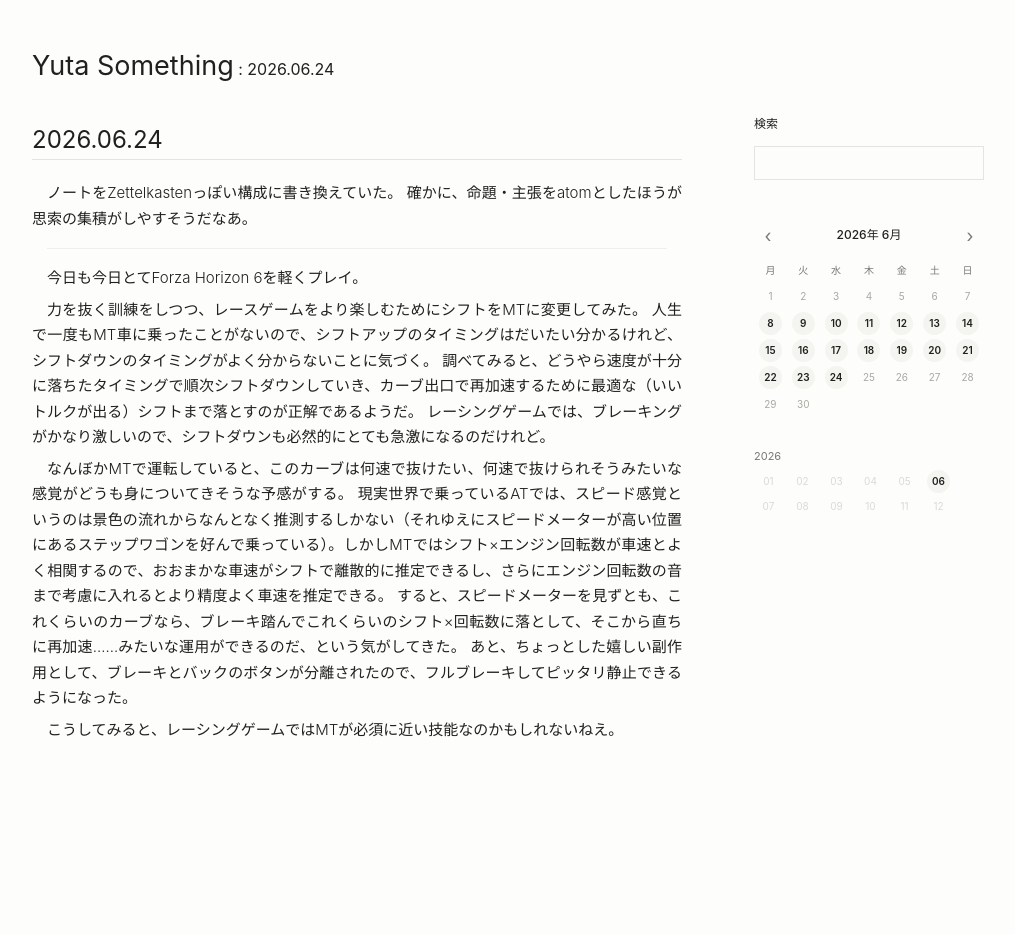
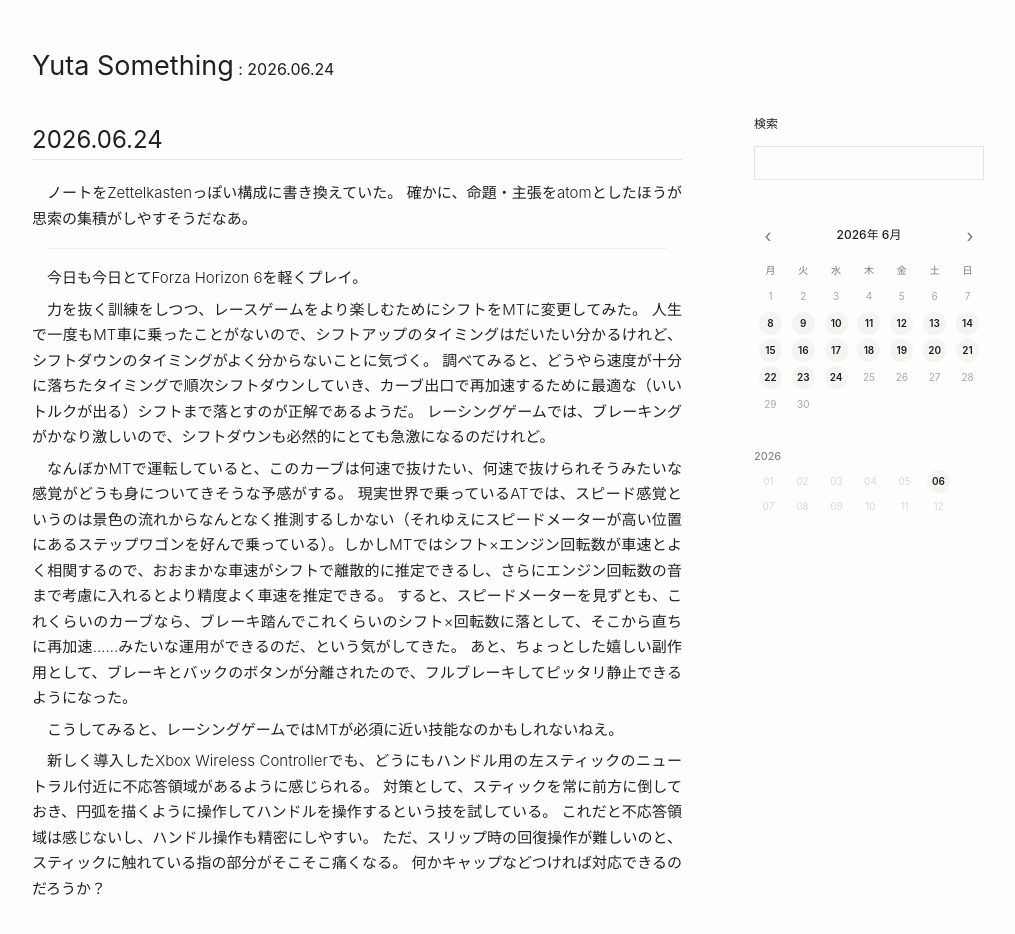
Before and after one commit to yutasth/weblog, a Jekyll site: the page built from _diary/202606241.md, in a window 1280 px wide and 1065 px high. Shown: the top 934 px of the window, without its empty margins (132-1147 px from the left). Built offline with Jekyll 4.4.1, drawn with Linux system fonts in a browser that asks for light colours.

Commit message:
202606241.md を更新

```diff
--- a/_diary/202606241.md
+++ b/_diary/202606241.md
@@ -19,3 +19,9 @@
 あと、ちょっとした嬉しい副作用として、ブレーキとバックのボタンが分離されたので、フルブレーキしてピッタリ静止できるようになった。
 
 こうしてみると、レーシングゲームではMTが必須に近い技能なのかもしれないねえ。
+
+新しく導入したXbox Wireless Controllerでも、どうにもハンドル用の左スティックのニュートラル付近に不応答領域があるように感じられる。
+対策として、スティックを常に前方に倒しておき、円弧を描くように操作してハンドルを操作するという技を試している。
+これだと不応答領域は感じないし、ハンドル操作も精密にしやすい。
+ただ、スリップ時の回復操作が難しいのと、スティックに触れている指の部分がそこそこ痛くなる。
+何かキャップなどつければ対応できるのだろうか？
```
